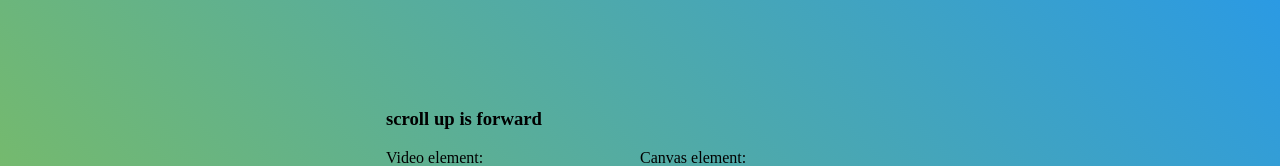
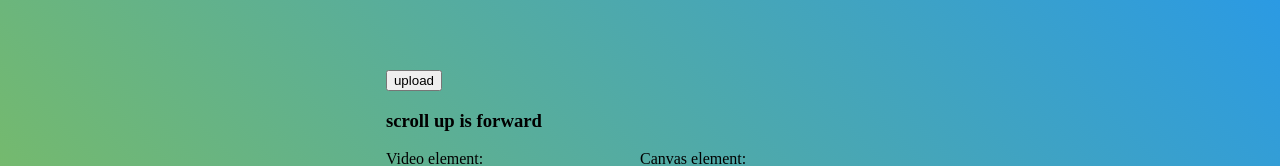
Before and after one commit to apeli23/OCR, a Next.js app: page / in a window 1280 px wide. Shown: the part 193-359 px from the top of the page. Built offline with nearby package versions, Linux system fonts and the light colour scheme; grey boxes are pictures that could not be loaded.

Commit message:
retrieve final context in test2 using array

```diff
--- a/components/test2.js
+++ b/components/test2.js
@@ -1,11 +1,11 @@
 import React, { useState, useEffect, useRef } from 'react';
-import captureVideoFrame from "capture-video-frame";
 
 
 function Test2() {
     const videoRef = useRef(null);
     const canvasRef = useRef(null);
     const targetframeRef = useRef(null)
+    const imageRef = useRef(null);
     const frameRate = 24;
     let arr = []
 
@@ -19,7 +19,6 @@ function Test2() {
             vct = vct - vid.duration;
         }
         vid.currentTime = vct;
-        console.log('vct', vct);
     }
 
     useEffect(() => {
@@ -50,19 +49,24 @@ function Test2() {
         // that's all is needed
         vid.addEventListener('seeked', function () {
             context.drawImage(vid, 0, 0, cw, ch);
-            handleUpload(context)
+            console.log(context)
+            arr.push(context)
         });
 
         seek(targetOffset, targetFrame, vid)
     }, [seek])
 
-    function handleUpload(context) {
-        console.log(context.drawImage())
+    function handleUpload() {
+        var imgarr = arr.slice(-1);
+
+        console.log('using context', imgarr[0])
+
 
     }
 
     return (
         <div>
+            <button onClick={handleUpload}>upload</button>
             <h3>
                 scroll up is forward
             </h3>
@@ -84,6 +88,11 @@ function Test2() {
                         Momentum: <input ref={targetframeRef} type='text' id="t" />
                     </div>
                 </div>
+                <div className="column">
+                    <img ref={imageRef} />
+                </div>
+                <div className="column">
+                </div>
             </div>
         </div>
     )
--- a/package.json
+++ b/package.json
@@ -9,6 +9,7 @@
     "lint": "next lint"
   },
   "dependencies": {
+    "canvas-to-image": "^2.2.0",
     "capture-frame": "^4.0.0",
     "capture-video-frame": "^1.0.0",
     "cloudinary": "^1.27.0",
@@ -18,6 +19,7 @@
     "next": "11.1.2",
     "react": "17.0.2",
     "react-dom": "17.0.2",
+    "react-player": "^2.9.0",
     "tesseract.js": "^2.1.5"
   },
   "devDependencies": {
```
Also changed, not shown: 1 other file (tests, documents, lock files or other folders).
